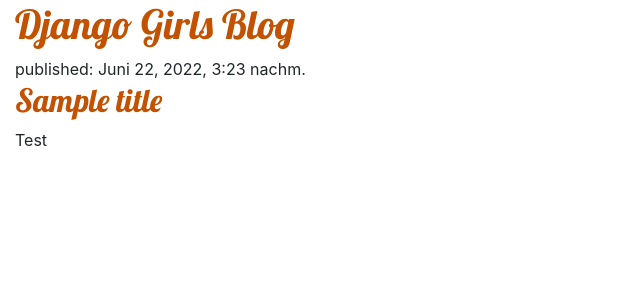
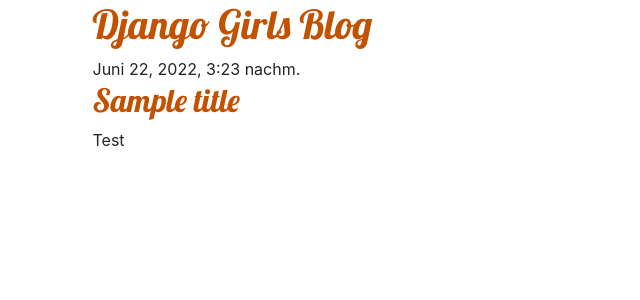
Before and after one commit to DrFaruqq/my-first-blog, a Django app: page / in a window 1280 px wide. Shown: the top 300 px of the page, without its empty margins (0-640 px from the left). Run offline with Django 3.2, Linux system fonts and the light colour scheme; data comes from the database, SQL or seed files in the repository.

Commit message:
vierter commit

```diff
--- /dev/null
+++ b/blog/templates/blog/base.html
@@ -0,0 +1,24 @@
+{% load static %}
+<!DOCTYPE html>
+<html>
+    <head>
+        <title>Django Girls blog</title>
+        <link rel="stylesheet" href="https://cdn.jsdelivr.net/npm/bootstrap@4.5.3/dist/css/bootstrap.min.css" integrity="sha384-TX8t27EcRE3e/ihU7zmQxVncDAy5uIKz4rEkgIXeMed4M0jlfIDPvg6uqKI2xXr2" crossorigin="anonymous">
+        <link href='//fonts.googleapis.com/css?family=Lobster&subset=latin,latin-ext' rel='stylesheet' type='text/css'>
+        <link rel="stylesheet" href="{% static 'css/blog.css' %}">
+    </head>
+    <body>
+        <header class="page-header">
+          <div class="container">
+              <h1><a href="/">Django Girls Blog</a></h1>
+          </div>
+        </header>
+        <main class="container">
+            <div class="row">
+                <div class="col">
+                {% block content %}
+                {% endblock %}
+                </div>
+            </div>
+        </main>
+    </body>
--- a/blog/templates/blog/post_list.html
+++ b/blog/templates/blog/post_list.html
@@ -1,23 +1,13 @@
-{% load static %}
-<!DOCTYPE html>
-<html>
-    <head>
-        <link href="//fonts.googleapis.com/css?family=Lobster&subset=latin,latin-ext" rel="stylesheet" type="text/css">
-        <link rel="stylesheet" href="{% static 'css/blog.css' %}">
-        <link rel="stylesheet" href="https://cdn.jsdelivr.net/npm/bootstrap@4.5.3/dist/css/bootstrap.min.css" integrity="sha384-TX8t27EcRE3e/ihU7zmQxVncDAy5uIKz4rEkgIXeMed4M0jlfIDPvg6uqKI2xXr2" crossorigin="anonymous">
-        <title>Django Girls blog</title>
-    </head>
-    <body>
-        <header>
-            <h1><a href="/">Django Girls Blog</a></h1>
-        </header>
+{% extends 'blog/base.html' %}
 
-        {% for post in posts %}
-            <article>
-                <time>published: {{ post.published_date }}</time>
-                <h2><a href="">{{ post.title }}</a></h2>
-                <p>{{ post.text|linebreaksbr }}</p>
-            </article>
-        {% endfor %}
-    </body>
-</html>
+{% block content %}
+    {% for post in posts %}
+        <article class="post">
+            <time class="date">
+                {{ post.published_date }}
+            </time>
+            <h2><a href="">{{ post.title }}</a></h2>
+            <p>{{ post.text|linebreaksbr }}</p>
+        </article>
+    {% endfor %}
+{% endblock %}
--- a/mysite/settings.py
+++ b/mysite/settings.py
@@ -12,6 +12,7 @@
 
 from pathlib import Path
 import os
+from ssl import HAS_NEVER_CHECK_COMMON_NAME
 
 # Build paths inside the project like this: BASE_DIR / 'subdir'.
 BASE_DIR = Path(__file__).resolve().parent.parent
@@ -121,6 +122,10 @@
 
 STATIC_URL = '/static/'
 STATIC_ROOT = os.path.join(BASE_DIR, 'static')
+MEDIA_ROOT=os.path.join(BASE_DIR,'media')
+
+MEDIA_URL='/media/'
+# os.path.join(BASE_DIR, 'static')
 
 # Default primary key field type
 # https://docs.djangoproject.com/en/3.2/ref/settings/#default-auto-field
```
